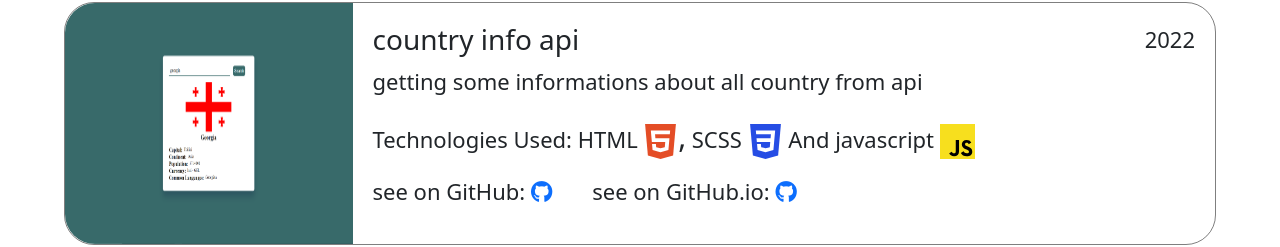
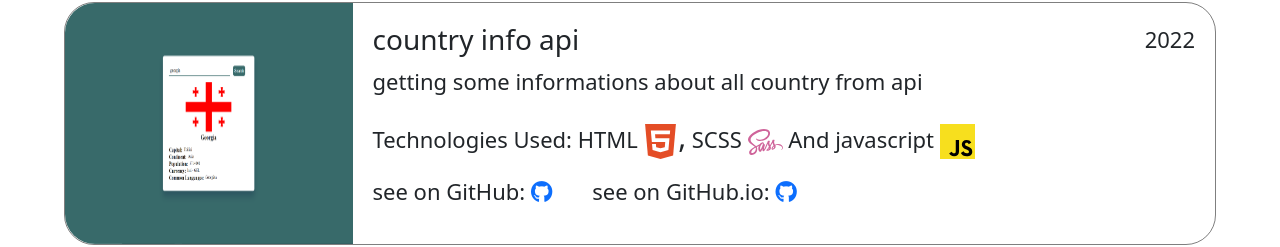
Before and after one commit to gengashvili/cv, a plain HTML site: page index.html in a window 1280 px wide. Shown: the part 859-1106 px from the top of the page. Drawn offline with Linux system fonts and the light colour scheme.

Commit message:
fixed img src

```diff
--- a/index.html
+++ b/index.html
@@ -116,7 +116,7 @@
                         HTML
                         <img src="img/html.svg" alt="html logo"><span style='font-size:30px;'>&#8218;</span>
                         SCSS
-                        <img src="img/css.svg" alt="css logo">
+                        <img src="img/sass.svg" alt="css logo">
                         And javascript
                         <img src="img/javascript.svg" alt="javascript logo">
                     </p>
```
